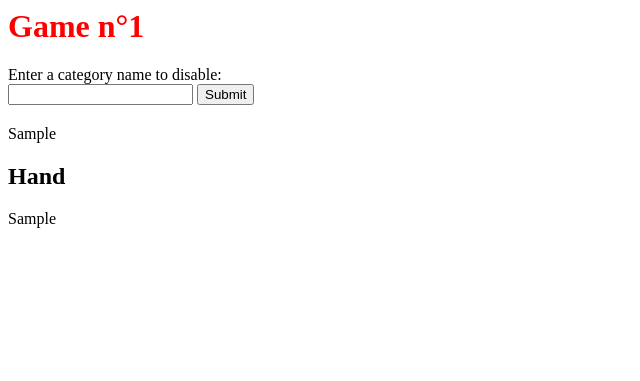
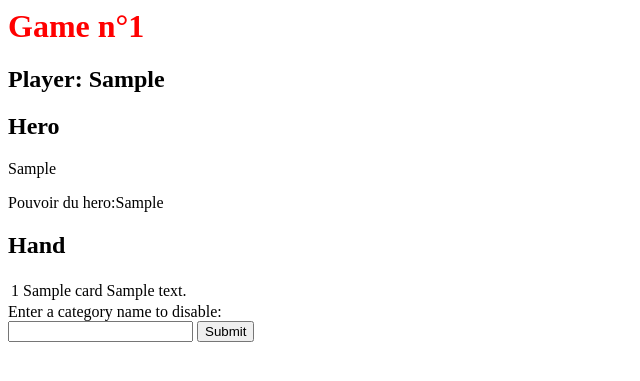
Before and after one commit to AntouaneV/hearthstone, a FastAPI app: template templates/game.html in a window 1280 px wide. Shown: the top 381 px of the page, without its empty margins (0-640 px from the left). Run offline with FastAPI, Linux system fonts and the light colour scheme; the template is opened without the code that fills it: most values are stand-ins (such as "Sample title", 1, 10 or a date in 2020).

Commit message:
add new variables in interface

```diff
--- a/main.py
+++ b/main.py
@@ -15,7 +15,7 @@ app.mount("/static", StaticFiles(directory="static"), name="static")
 
 @app.get("/")
 async def root():
-    return {"message": "Hello World"}
+    return {"message": "Welcome to the Hearthstone !"}
 
 
 @app.get("/game")
@@ -36,16 +36,16 @@ async def start_game():
     global GAME
     GAME = Game(user)
     return GAME.id
-inp = ""
 
 
 @app.post('/disable/{name}')
 def disable_cat(name: str):
+    global inp
     inp = {name}
+    print(inp)
     return inp
 
 
-print(inp)
 
 # @app.get("/game/{id}", response_class=HTMLResponse)
 # async def find_game(request: Request, id):
@@ -90,10 +90,14 @@ async def find_game(request: Request, id):
     #         if event.type == pygame.QUIT:
     #             pygame.quit()
     #             sys.exit()
-    return templates.TemplateResponse("index.jinja2", {
+    return templates.TemplateResponse("game.html", {
         "request": request,
         "id": id,
-        "card_list": GAME.user.hand.hand})
+        "card_list": GAME.user.hand.hand,
+        "player1": GAME.user.name,
+        "hero1": GAME.user.hero.name,
+        "hero1_power": GAME.user.hero.power["name"],
+        })
 
 
 if __name__ == "__main__":
--- a/templates/game.html
+++ b/templates/game.html
@@ -23,19 +23,30 @@
 </head>
 <body>
     <h1>Game n°{{ id }}</h1>
-    <form id="myForm">
-        <label for="catName">Enter a category name to disable:</label><br>
-        <input type="text" id="catName" name="catName">
-        <input class="submit" type="submit" value="Submit">
-     </form>
-     <div id="response"></div>
+    <h2>Player: {{ player1 }}</h2>
     <div>
-        <h2></h2>
+        <h2>Hero</h2>
         <p>{{ hero1 }}</p>
+        <p>Pouvoir du hero:{{ hero1_power }}</p>
         <div>
             <h2>Hand</h2>
         </div>
-        <p>{{ player1 }}</p>
+        <table>
+         {% for card in card_list %}
+             <tr>
+                 <td>{{card_list.index(card)}}</td>
+                 <td>{{card.name}}</td>
+                 <td>{{card.text}}</td>
+             </tr>
+         {% endfor %}
+         </table>
     </div>
+
+    <form id="myForm">
+      <label for="catName">Enter a category name to disable:</label><br>
+      <input type="text" id="catName" name="catName">
+      <input class="submit" type="submit" value="Submit">
+   </form>
+   <div id="response"></div>
 </body>
 </html>
```
Also changed, not shown: entity/user.py (+8 -3 lines).
